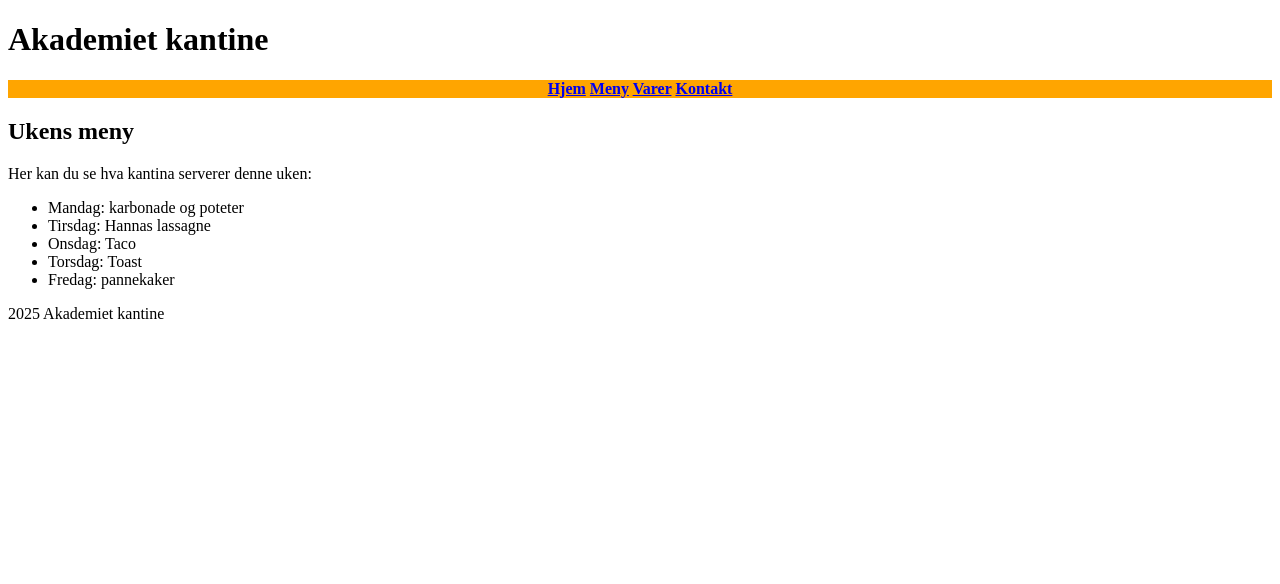
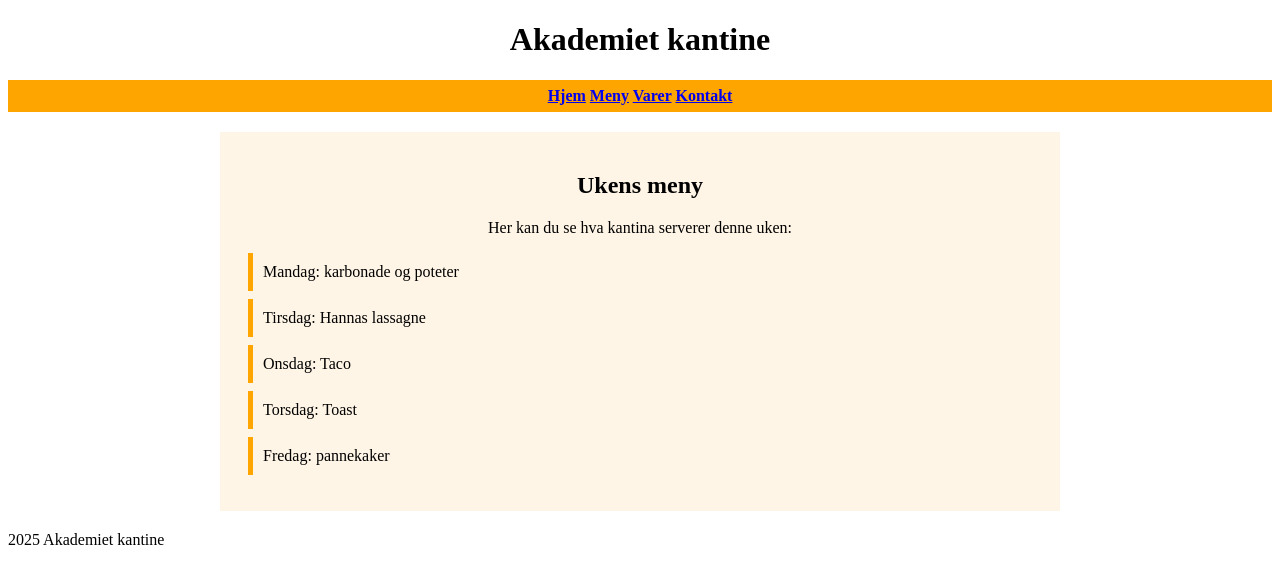
Before and after one commit to mikailtirit/kantinenettside, a Flask app: page /meny in a window 1280 px wide. Shown: the top 584 px of the page. Run offline with Flask 3, Linux system fonts and the light colour scheme.

Commit message:
stylet meny med style.css, div og class.

```diff
--- a/static/style.css
+++ b/static/style.css
@@ -1,5 +1,39 @@
+
+.overskrift{
+    text-align: center;
+}
+
 .navbardesign {
     text-align: center;
     background-color: orange;
     font-weight: bold;
+    padding: 7px;
 }
+
+
+.meny-siden {
+    max-width: 800px;
+    margin: 20px auto;
+    padding: 20px;
+    background-color: #fff5e6;
+}
+
+.meny-siden h2 {
+    text-align: center;
+}
+
+.meny-siden p {
+    text-align: center;
+}
+
+.meny-listen {
+    list-style-type: none;
+    padding: 0;
+}
+
+.meny-dag {
+    background-color: #fff5e6;
+    margin: 8px;
+    padding: 10px;
+    border-left: 5px solid orange;
+}
```
Also changed, not shown: templates/matmeny.html (deleted).
